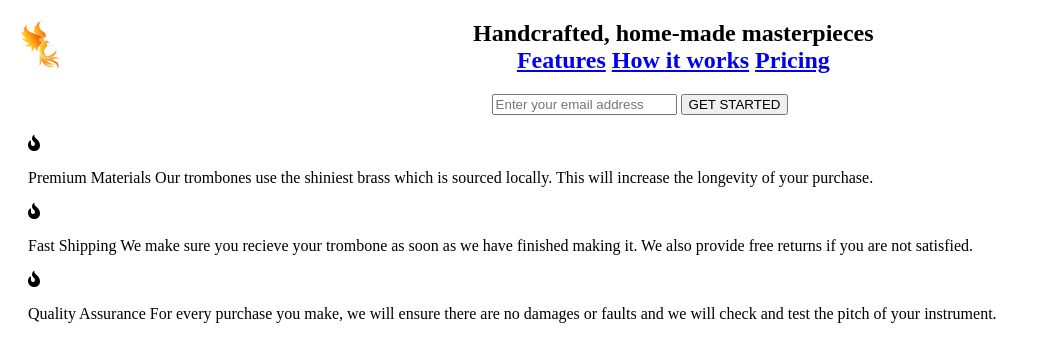
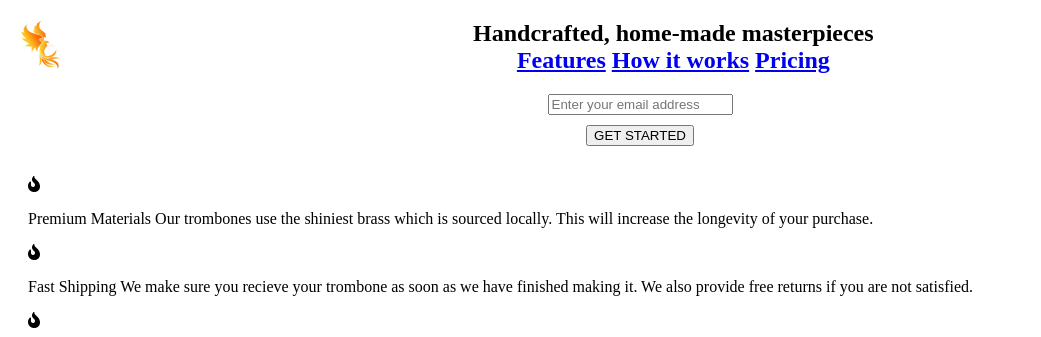
Before and after one commit to Salimer/SalimErick, a plain HTML site: page index.html in a window 1280 px wide. Shown: the top 337 px of the page, without its empty margins (0-1041 px from the left). Drawn offline with Linux system fonts and the light colour scheme.

Commit message:
Ready-to-submit

```diff
--- a/css/style.css
+++ b/css/style.css
@@ -11,6 +11,10 @@ body {
 
 #nav-bar {
     position: relative;
+}
+
+#started {
+  padding: 10px;
 }
 
 #form {
--- a/index.html
+++ b/index.html
@@ -28,7 +28,9 @@
     <div>
     <form id="form" action="https://www.freecodecamp.com/email-submit">
       <input id="email" placeholder="Enter your email address" type="email">
-      <input type="submit" id="submit" value="GET STARTED">
+      <div id="started">
+        <input type="submit" id="submit" value="GET STARTED">
+      </div>
     </form>
 
     </div>
```
